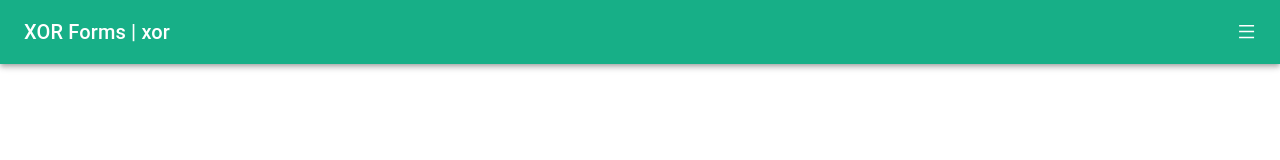
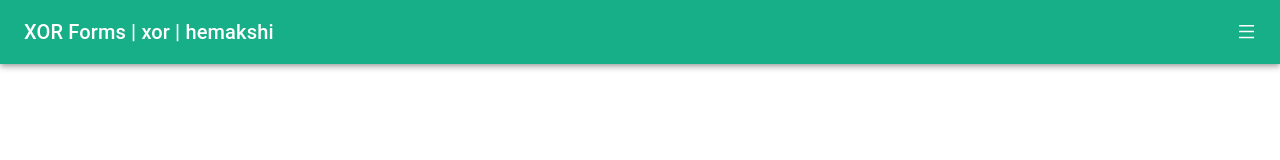
Before and after one commit to PranavMunot/XORForms, a React (Create React App) app in the folder frontend/: page / in a window 1280 px wide. Shown: the top 160 px of the page. Built offline with nearby package versions, Linux system fonts and the light colour scheme.

Commit message:
chnage the name

```diff
--- a/frontend/src/SharedComponent/Header/Header.js
+++ b/frontend/src/SharedComponent/Header/Header.js
@@ -17,7 +17,7 @@ function Header() {
               component="div"
               sx={{ flexGrow: 1, textAlign: "left" }}
             >
-              XOR Forms | xor
+              XOR Forms | xor | hemakshi
             </Typography>
             <AiOutlineMenu className="icon" />
           </Toolbar>
```
